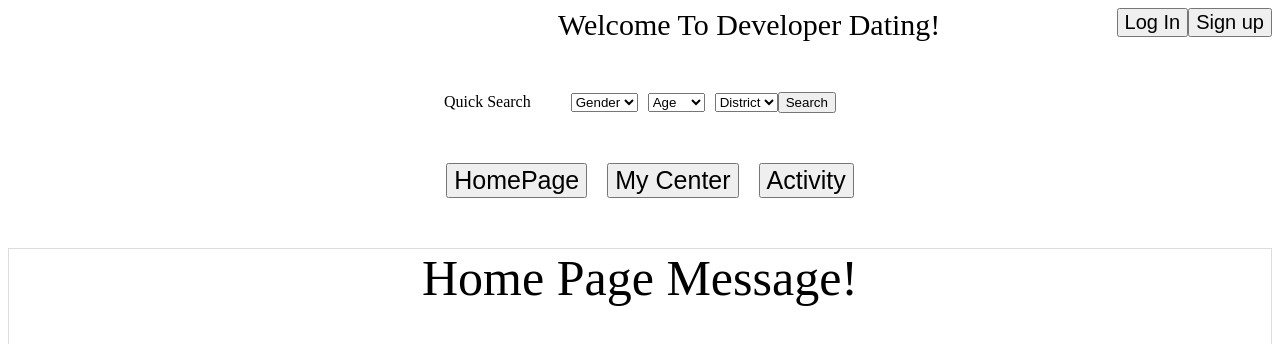
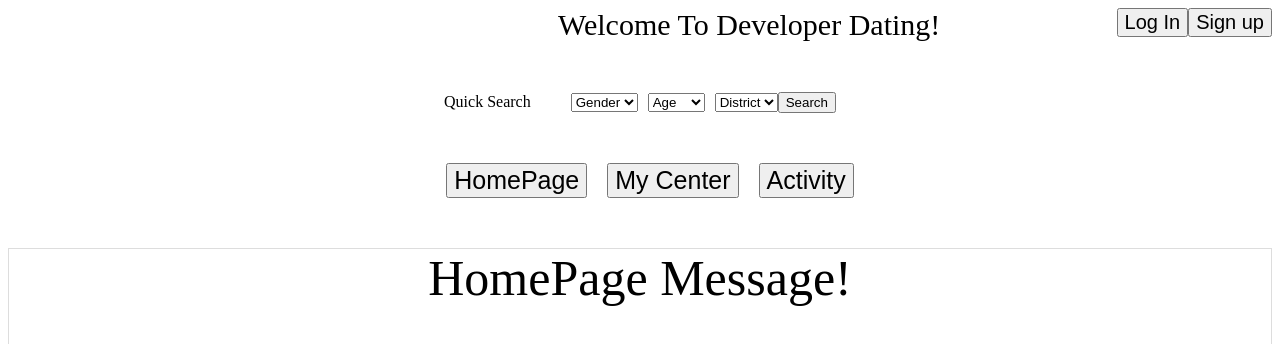
Before and after one commit to EdwardChen1213/programmer-dating-website, an Angular app: page /homepage in a window 1280 px wide. Shown: the top 344 px of the page. Built offline with nearby package versions, Linux system fonts and the light colour scheme.

Commit message:
Change home-page folder to homepage and modify related Component

```diff
--- a/src/app/app-routing.module.ts
+++ b/src/app/app-routing.module.ts
@@ -1,13 +1,13 @@
 import { NgModule }             from '@angular/core';
 import { RouterModule, Routes } from '@angular/router';
-import { HomePageComponent } from "./home-page/home-page.component";
+import { HomepageComponent} from "./homepage/homepage.component";
 import { MyCenterComponent } from "./my-center/my-center.component";
 import { ActivityComponent } from "./activity/activity.component";
 import { LoginComponent } from "./login/login.component";
 import { SignUpComponent} from "./sign-up/sign-up.component";
 
 const routes: Routes = [
-    { path: 'homepage', component: HomePageComponent },
+    { path: 'homepage', component: HomepageComponent },
     { path: '', redirectTo: '/homepage', pathMatch: 'full' },
     { path: 'mycenter', component: MyCenterComponent },
     { path: 'activity', component: ActivityComponent },
--- a/src/app/app.module.ts
+++ b/src/app/app.module.ts
@@ -3,7 +3,7 @@ import { NgModule } from '@angular/core';
 
 import { AppComponent } from './app.component';
 import { QuickSearchingComponent } from './quick-searching/quick-searching.component';
-import { HomePageComponent } from './home-page/home-page.component';
+import { HomepageComponent} from "./homepage/homepage.component";
 import { AppRoutingModule } from './/app-routing.module';
 import { MyCenterComponent } from './my-center/my-center.component';
 import { ActivityComponent } from './activity/activity.component';
@@ -14,7 +14,7 @@ import { SignUpComponent } from './sign-up/sign-up.component';
   declarations: [
     AppComponent,
     QuickSearchingComponent,
-    HomePageComponent,
+    HomepageComponent,
     MyCenterComponent,
     ActivityComponent,
     LoginComponent,
--- a/src/app/home-page/home-page.component.html
+++ /dev/null
@@ -1,3 +0,0 @@
-<div class="home_page">
-  <span>Home Page Message!</span>
-</div>
--- a/src/app/home-page/home-page.component.ts
+++ /dev/null
@@ -1,15 +0,0 @@
-import { Component, OnInit } from '@angular/core';
-
-@Component({
-  selector: 'app-home-page',
-  templateUrl: './home-page.component.html',
-  styleUrls: ['./home-page.component.css']
-})
-export class HomePageComponent implements OnInit {
-
-  constructor() { }
-
-  ngOnInit() {
-  }
-
-}
--- /dev/null
+++ b/src/app/homepage/homepage.component.html
@@ -0,0 +1,3 @@
+<div class="home_page">
+  <span>HomePage Message!</span>
+</div>
--- /dev/null
+++ b/src/app/homepage/homepage.component.ts
@@ -0,0 +1,15 @@
+import { Component, OnInit } from '@angular/core';
+
+@Component({
+  selector: 'app-homepage',
+  templateUrl: './homepage.component.html',
+  styleUrls: ['./homepage.component.css']
+})
+export class HomepageComponent implements OnInit {
+
+  constructor() { }
+
+  ngOnInit() {
+  }
+
+}
```
Also changed, not shown: src/app/homepage/homepage.component.css (renamed from src/app/home-page/home-page.component.css), 1 other file (tests, documents, lock files or other folders).
